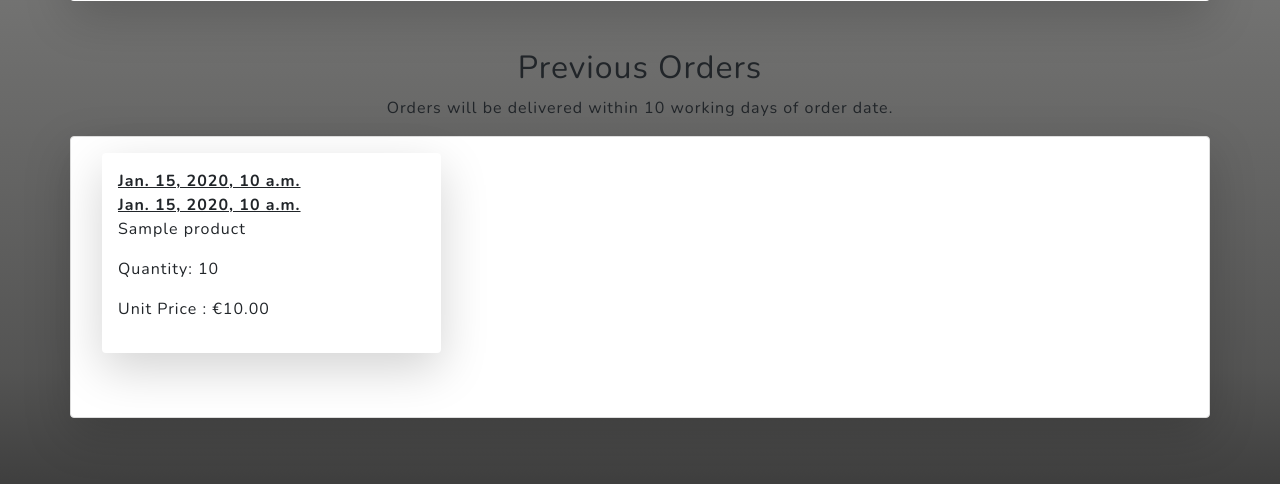
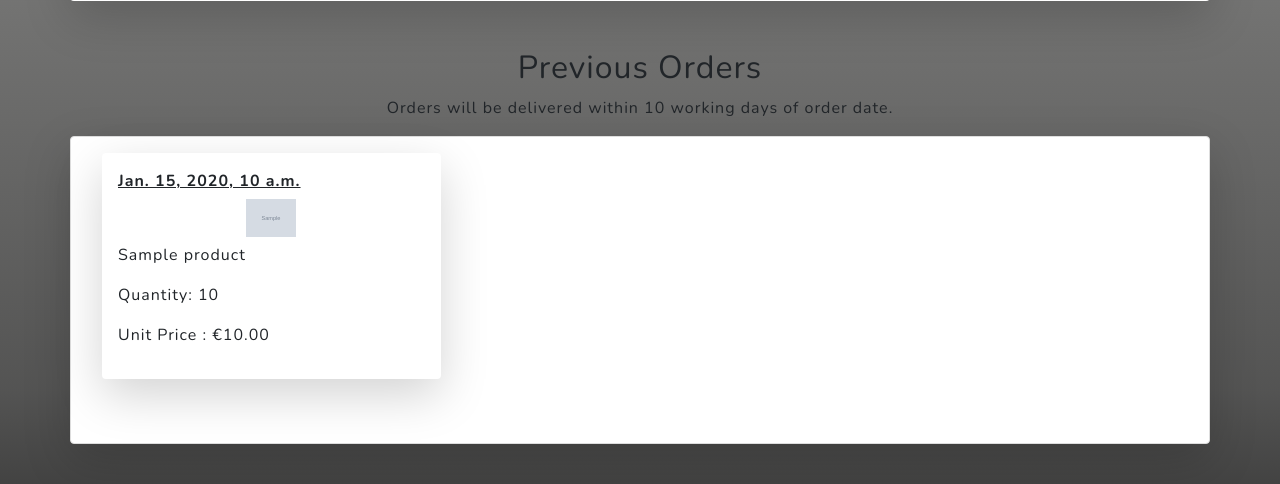
Before and after one commit to Mofarrell1967/classic-sounds-music, a Django app: page /accounts/profile/ in a window 1280 px wide. Shown: the part 633-1117 px from the top of the page. Run offline with Django 3.2, Linux system fonts and the light colour scheme; a user stored in the database is signed in; tables that the repository leaves empty hold one stand-in row (values such as "Sample post"); grey boxes marked "Sample" are stand-in pictures; some libraries are stand-ins or nearby versions.

Commit message:
Adding images to profile.html and styles to css for same

```diff
--- a/accounts/templates/profile.html
+++ b/accounts/templates/profile.html
@@ -49,9 +49,7 @@
 							<div class="product_cart"
 								style="background-image: url('{{ MEDIA_URL }}{{ item.product.image1 }}')">
 							</div>
-                            <div class="font-weight-bold" style="text-decoration: underline">{{ item.order_date }}
-							</div>
-							<div class="caption">
+                           	<div class="caption">
 								<p>{{ item.product.name }}</p>
                                 <p><span>Quantity: </span><span>{{ item.quantity }}</span></p>
 								<p><span>Unit Price : </span><span>€{{ item.product.price }}</span></p>
--- a/static/css/custom.css
+++ b/static/css/custom.css
@@ -209,3 +209,12 @@ read_more {
   color: #fff;
   font-size: 30px;
 }
+
+.product_cart {
+  background-size: contain;
+  background-position: center center;
+  background-repeat: no-repeat;
+  width: 50px;
+  height: 50px;
+  margin: 0 auto;
+}
```
